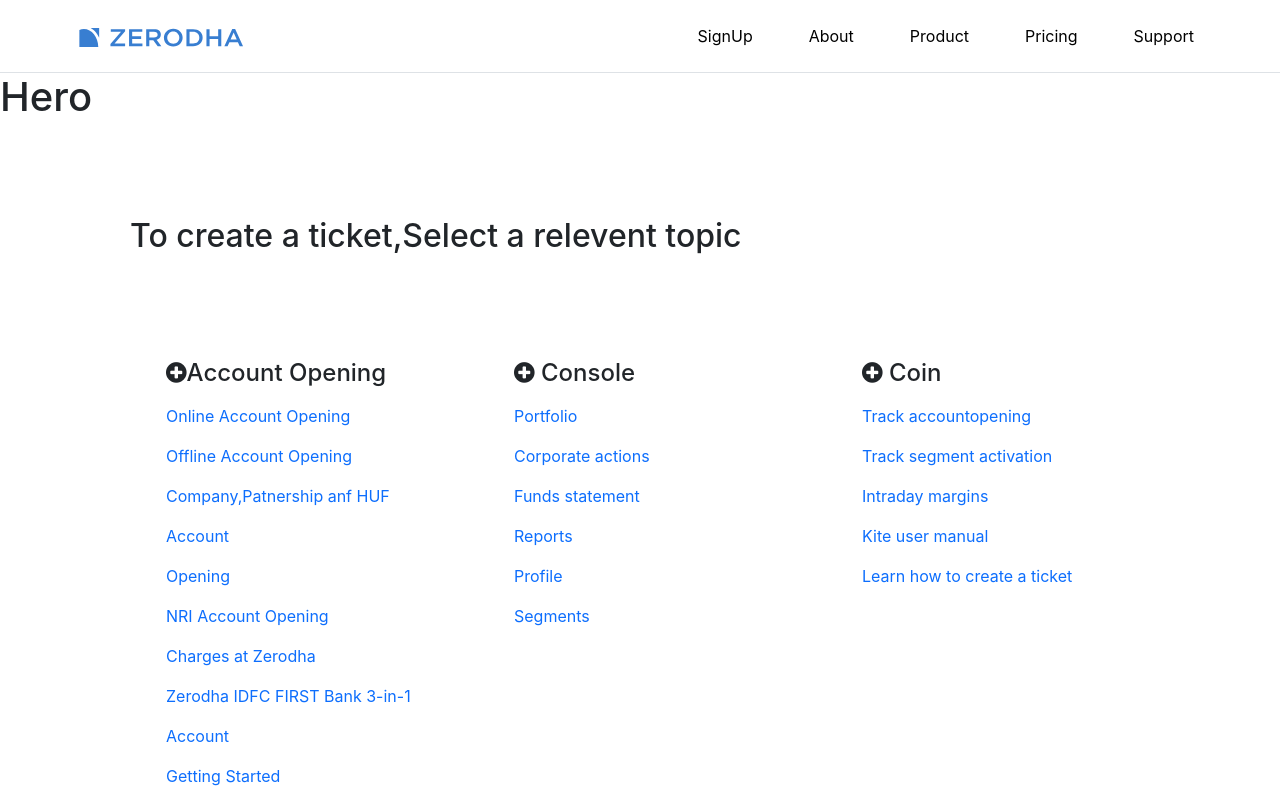
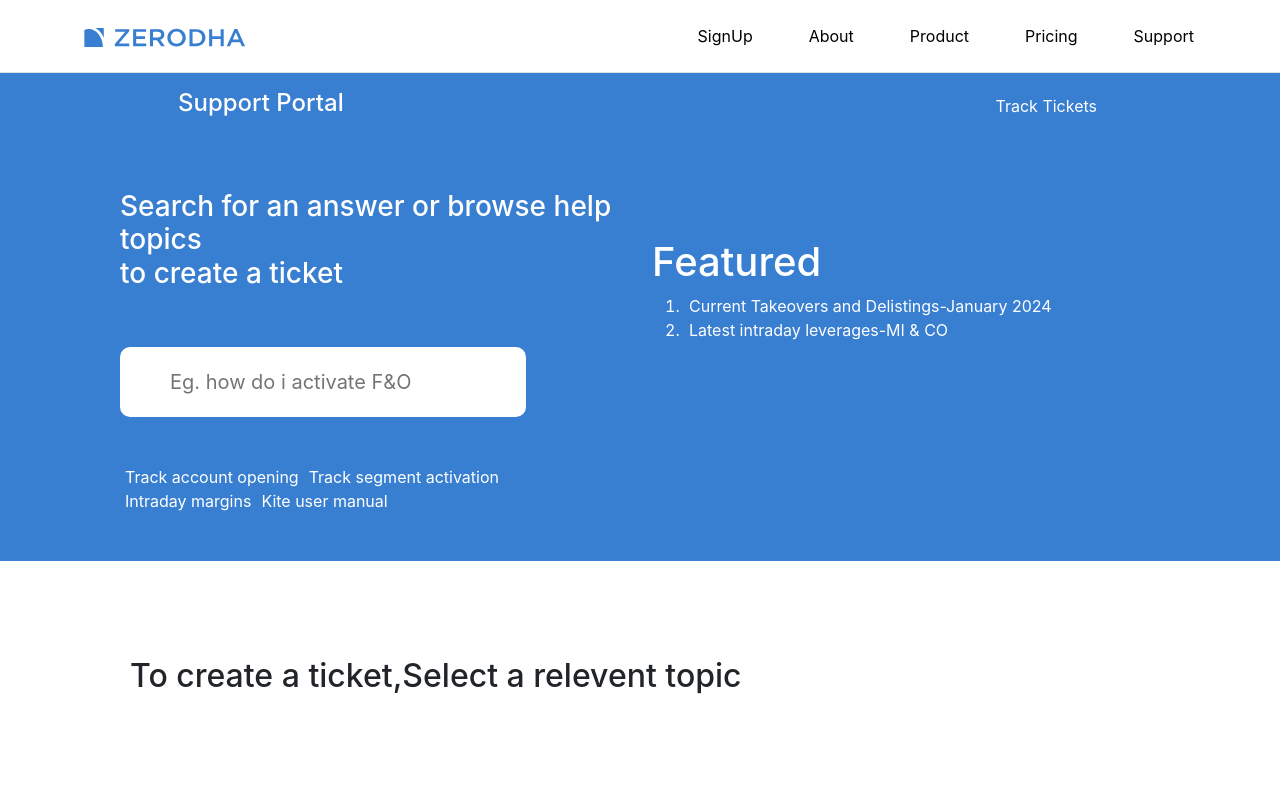
Before and after one commit to sarthak83203/Zerodha_, a React app in the folder frontend/: page /support in a window 1280 px wide. Shown: the top 796 px of the page. Built offline with nearby package versions, Linux system fonts and the light colour scheme.

Commit message:
Support Section Created

```diff
--- a/frontend/src/index.css
+++ b/frontend/src/index.css
@@ -14,3 +14,28 @@ code {
 .nav-link{
   margin-left: 40px;
 }
+#supporthero{
+  background-color: rgb(56,126,209);
+  color: white;
+}
+#supportWrapper{
+  display: flex;
+  justify-content: space-between;
+  margin: 0 150px;
+}
+#supporthero a{
+  color: white;
+
+}
+#supporthero input{
+  padding: 20px 50px;
+  width: 80%;
+  font-size: 20px;
+  border-radius: 10px;
+  border: none;
+
+
+}
+a{
+  padding: 5px;
+}
--- a/frontend/src/landing_page/Footer.js
+++ b/frontend/src/landing_page/Footer.js
@@ -1,7 +1,7 @@
 import React from 'react';
 function Footer() {
     return (
-        <footer >
+        <footer style={{backgroundColor:"#f4f4f4"}} >
             <div className='container border-top mt-5 ' >
                 <div className='row mt-5'>
                     <div className='col'>
--- a/frontend/src/landing_page/support/Hero.js
+++ b/frontend/src/landing_page/support/Hero.js
@@ -1,7 +1,36 @@
 import React from 'react';
 function Hero() {
     return (
-        <h1>Hero</h1>
+           <section className='container-fluid' id='supporthero'>
+            <div className='p-3' id='supportWrapper'>
+                <h4>Support Portal</h4>
+                <a style={{textDecoration:"none"}} href=''>Track Tickets</a>
+            </div>
+            <div className='row p-5 mx-5'>
+                 <div className='col-6'>
+                    <h1 className='fs-3'>Search for an answer or browse help topics<br></br>to create a ticket</h1>
+                    <br></br>
+                    <br></br>
+                    <input placeholder='Eg. how do i activate F&O'/><br></br>
+                    <br></br>
+                    <br></br>
+                    <a style={{textDecoration:"none"}} href=''>Track account opening</a>
+                    <a style={{textDecoration:"none"}} href=''>Track segment activation</a>
+                    <br></br>
+                    <a style={{textDecoration:"none"}} href=''>Intraday margins</a>
+                    <a style={{textDecoration:"none"}} href=''>Kite user manual</a>
+                 </div>
+                  <div className='col-6 mt-5 mb-5'>
+                    <h1>Featured</h1>
+                    <ol>
+                        <li> <a style={{textDecoration:"none"}} href=''>Current Takeovers and Delistings-January 2024</a></li>
+                       <li><a style={{textDecoration:"none"}} href=''>Latest intraday leverages-MI & CO</a></li>
+                    </ol>
+
+                 </div>
+
+            </div>
+        </section>
      );
 }
 
```
Also changed, not shown: frontend/public/index.html (line endings or trailing spaces).
